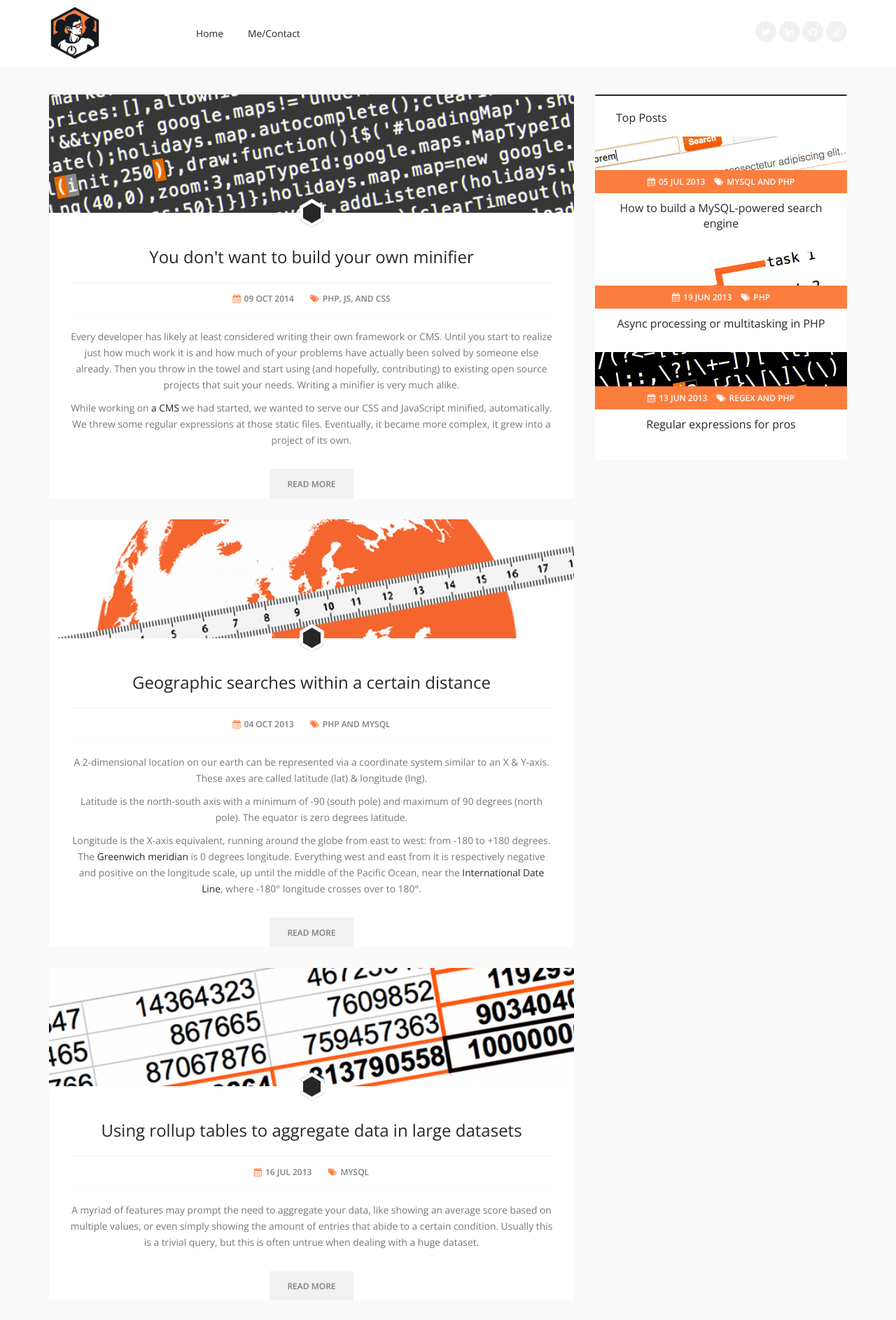
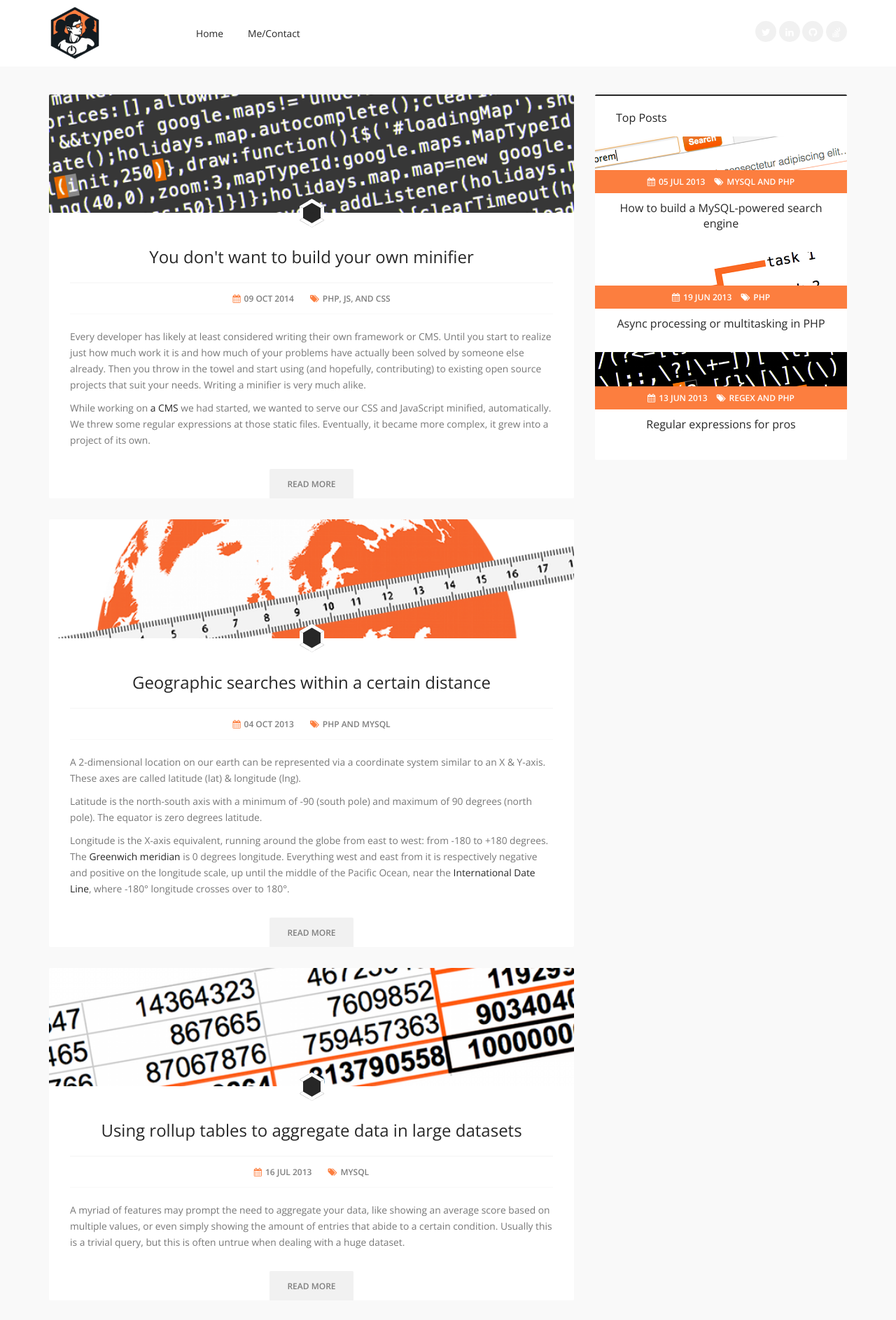
Before and after one commit to matthiasmullie/mullie.eu, a Jekyll site: the page built from index.html, in a window 1280 px wide. Shown: the top 1886 px of the page at 70% size. Built offline with Jekyll 4.4.1, drawn with Linux system fonts in a browser that asks for light colours; Markdown is read by kramdown in place of the engine named in the settings; the list of posts is cut into pages by our own code.

Commit message:
Left-align large blobs of text, easier to read

```diff
--- a/index.html
+++ b/index.html
@@ -29,7 +29,7 @@ title: Home
         <span><i class="fa fa-tags"></i>{{ post.tags | array_to_sentence_string }}</span>
       </div>
 
-      <div class="entry-summry">
+      <div class="entry-summary text-left">
         {% if post.content contains "<!-- more -->" %}
           {{ post.content | split:"<!-- more -->" | first % }}
         {% else %}
```
